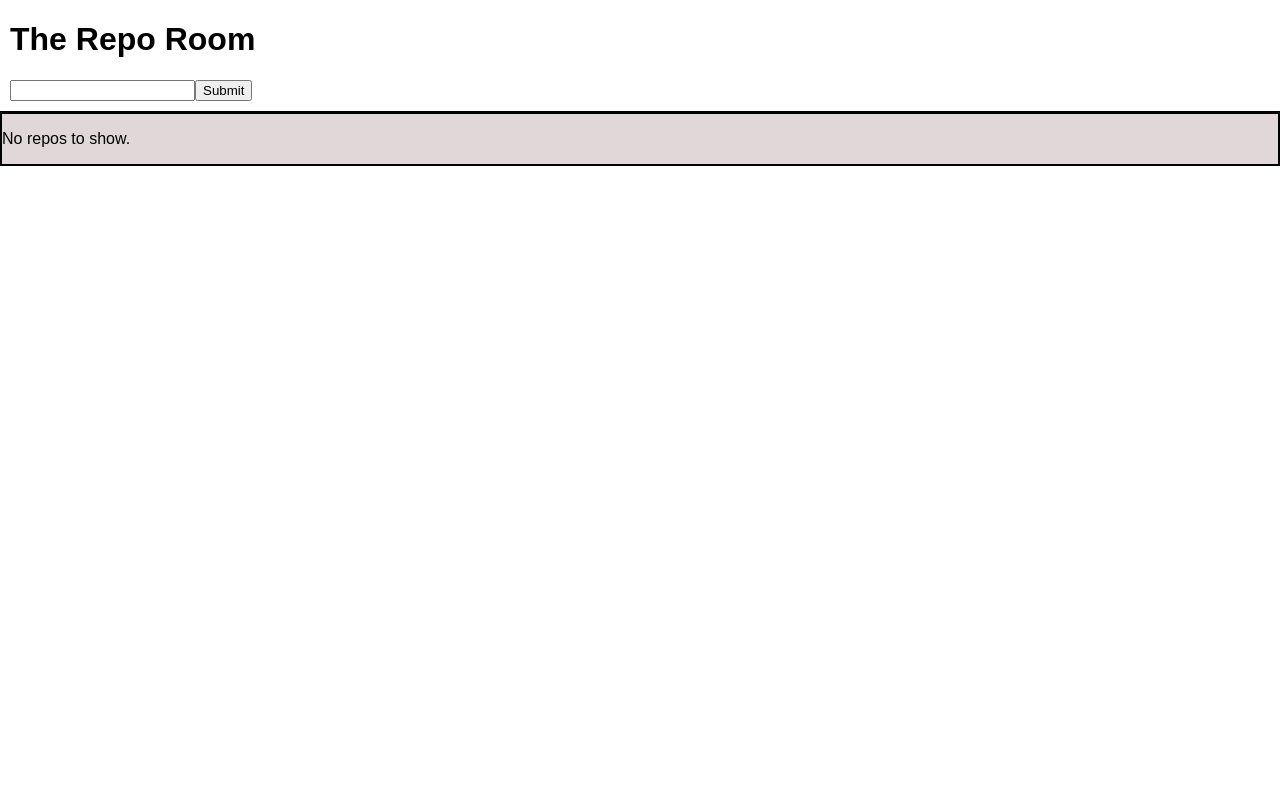
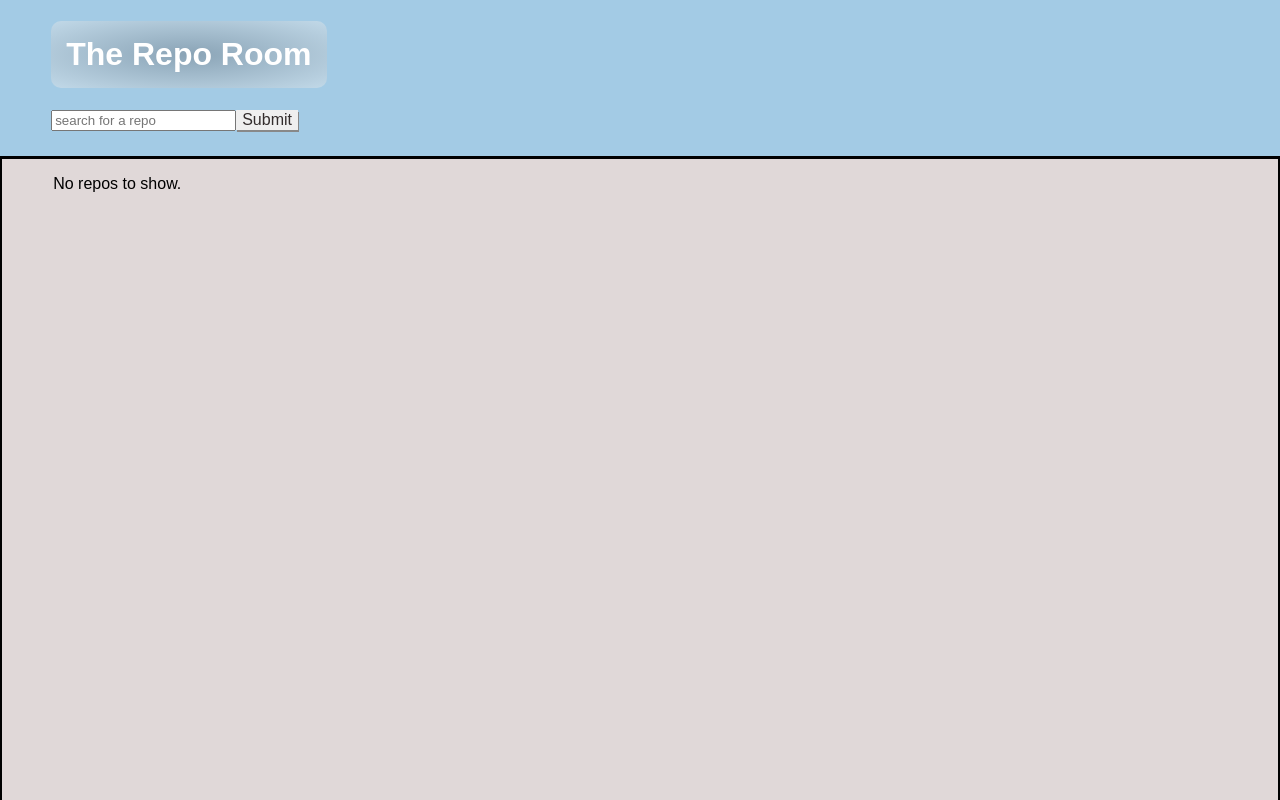
Before and after one commit to ffraniel/githubFetch, a React (Create React App) app: page / in a window 1280 px wide. Shown: the top 800 px of the page. Built offline with nearby package versions, Linux system fonts and the light colour scheme.

Commit message:
added basic styling

```diff
--- a/src/App.css
+++ b/src/App.css
@@ -0,0 +1,4 @@
+.App {
+    background-color:#4998cc80;
+    height:100%;
+}
--- a/src/BlankList/BlankList.css
+++ b/src/BlankList/BlankList.css
@@ -1,4 +1,6 @@
 .blankList {
     border:solid 2px black;
     background-color: rgb(224, 216, 216);
+    padding-left:4%;
+    height:100vh;
 }
--- a/src/Header/Header.css
+++ b/src/Header/Header.css
@@ -1,5 +1,14 @@
 .header {
-    padding-bottom:10px;
-    padding-left:10px;
+    padding-bottom:2%;
+    padding-left:4%;
     border-bottom:0.25px solid black;
 }
+
+.header-title{
+    font-size:2rem;
+    color:white;
+    display:inline-block;
+    padding:15px;
+    background: radial-gradient( rgba(77, 68, 68, 0.295), #e7eaec71);
+    border-radius: 10px;
+}
--- a/src/RepoList/Repo.css
+++ b/src/RepoList/Repo.css
@@ -0,0 +1,5 @@
+.repo-list{
+    border-top:black solid 1px;
+    padding:0 20%;
+    text-align: center;
+}
--- a/src/RepoList/RepoList.css
+++ b/src/RepoList/RepoList.css
@@ -0,0 +1,4 @@
+.repoList {
+    border-bottom:solid black 1px;
+    background-color: rgb(224, 216, 216);
+}
--- a/src/Search/Search.css
+++ b/src/Search/Search.css
@@ -0,0 +1,15 @@
+.searchButton {
+    border: none;
+    box-shadow: 1px 2px #888888;
+    color: rgb(51, 45, 45);
+    text-align: center;
+    display: inline-block;
+    font-size: 1rem;
+}
+.searchButton:active {
+    box-shadow: 1px 2px #888888;
+}
+
+.searchBox{
+    display: inline-block;
+}
--- a/src/Search/Search.js
+++ b/src/Search/Search.js
@@ -6,8 +6,8 @@ class Search extends Component {
     render(){
         return(
         <form className="searchForm" onSubmit={this.props.handleSubmit}>
-            <input type="text" value={this.props.searchValue} onChange={this.props.handleChange} />
-            <input type="submit" />
+            <input type="text" className="searchBox" placeholder="search for a repo" value={this.props.searchValue} onChange={this.props.handleChange} />
+            <input type="submit" className="searchButton" />
         </form>
         )
     }
--- a/src/Utilities/utilities.js
+++ b/src/Utilities/utilities.js
@@ -23,6 +23,9 @@ export const useRepos = (searchResults, state) => {
 }
 
 export const paginateCalc = (repos) => {
+    if(!repos){
+        repos = [];
+    }
     let numOfPages = Math.ceil(repos.length / 10);
     return numOfPages;
 }
```
